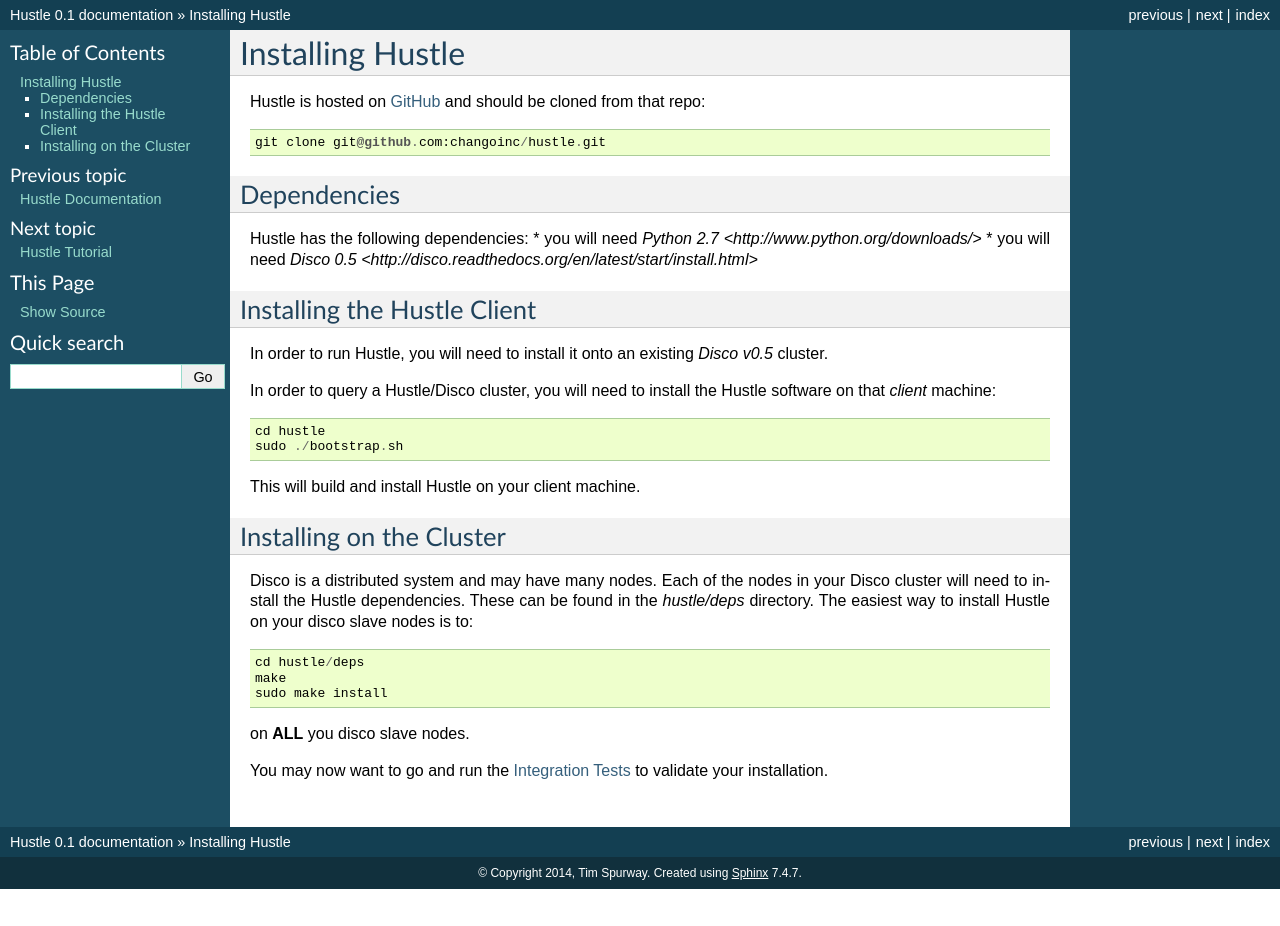
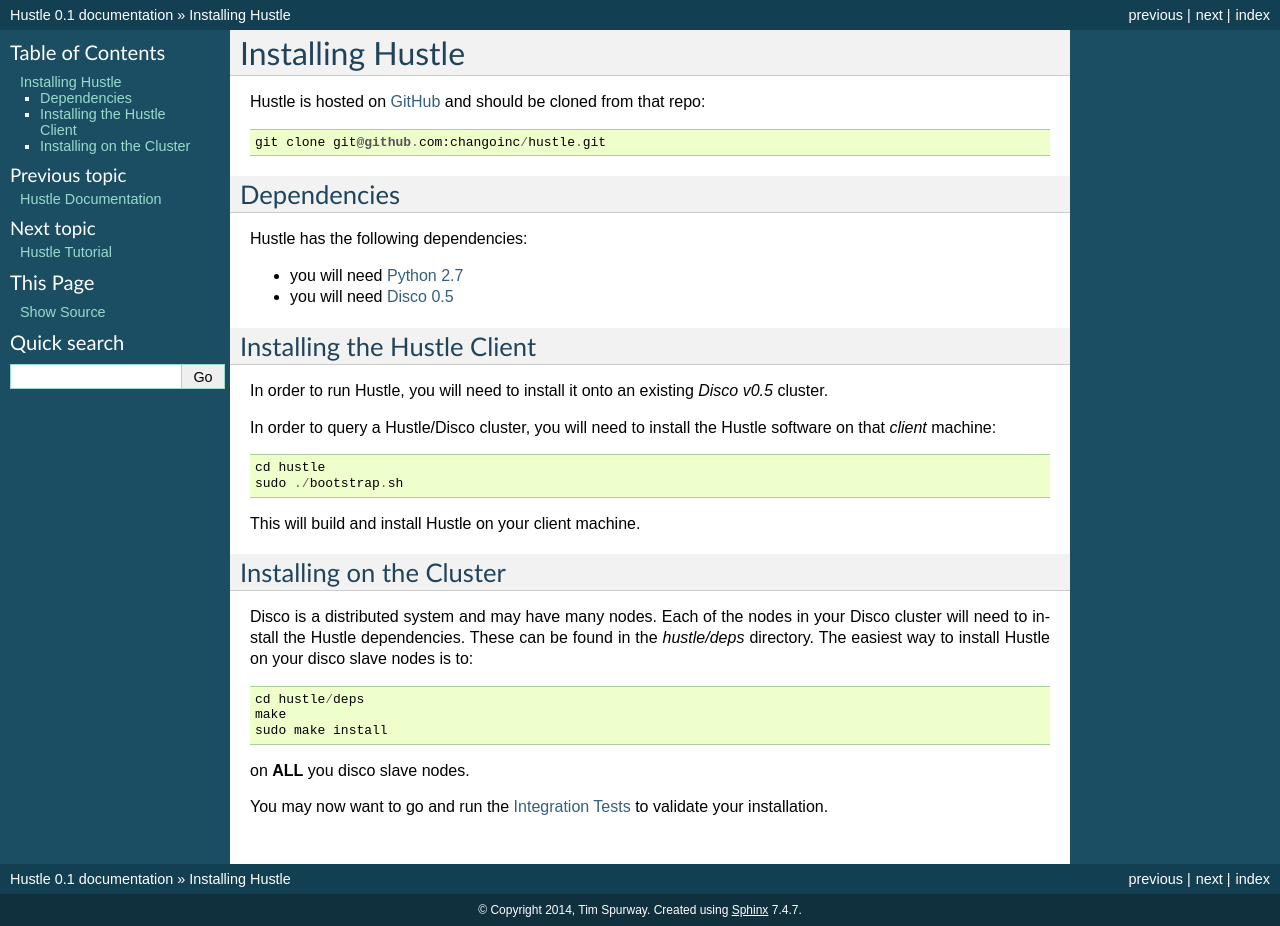
Before and after one commit to tspurway/hustle, a Sphinx documentation site: the page built from doc/start/install.rst, in a window 1280 px wide. Built offline with Sphinx 7.4.7, drawn with Linux system fonts in a browser that asks for light colours; before the commit the page ends 900 px from its top, so only the background shows below that.

Commit message:
fixing typos

```diff
--- a/doc/start/install.rst
+++ b/doc/start/install.rst
@@ -11,8 +11,9 @@
 ------------
 
 Hustle has the following dependencies:
-* you will need `Python 2.7 <http://www.python.org/downloads/>`
-* you will need `Disco 0.5 <http://disco.readthedocs.org/en/latest/start/install.html>`
+
+* you will need `Python 2.7 <http://www.python.org/downloads/>`_
+* you will need `Disco 0.5 <http://disco.readthedocs.org/en/latest/start/install.html>`_
 
 Installing the Hustle Client
 ----------------------------
```
